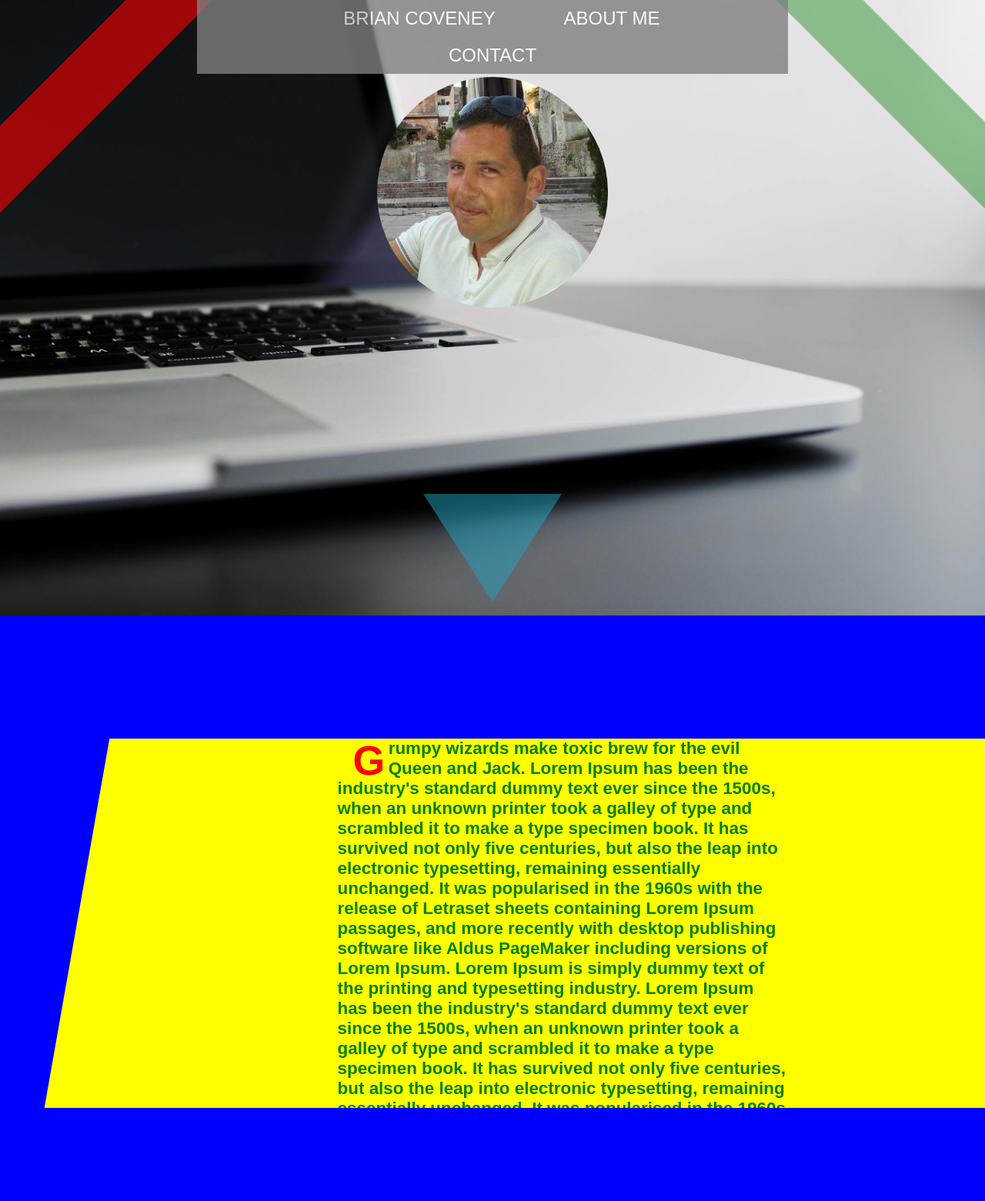
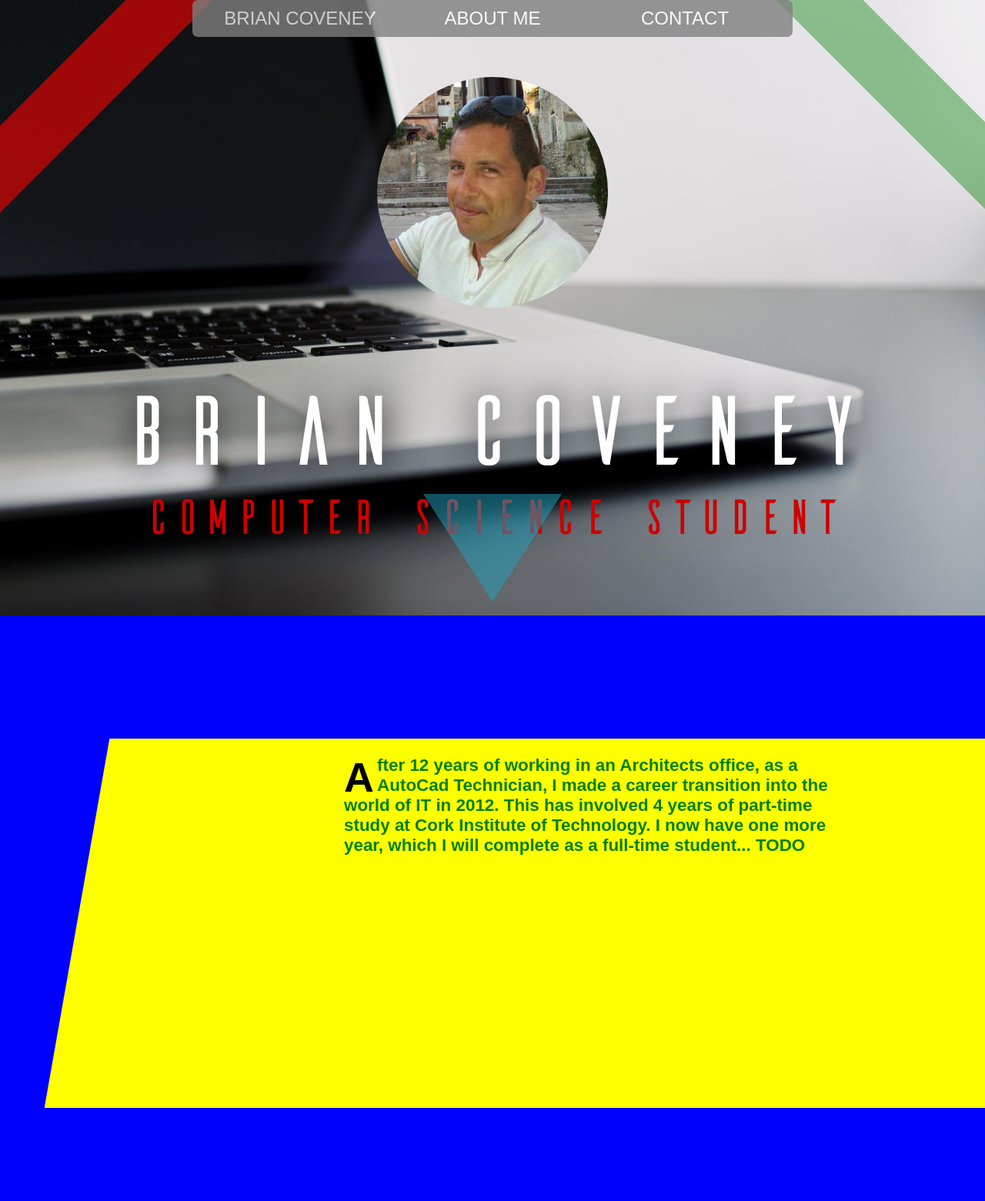
Before and after one commit to BrianCoveney/PersonalSite, a website: page index.html in a window 1280 px wide. Shown: the top 1561 px of the page at 77% size. Drawn offline with Linux system fonts and the light colour scheme.

Commit message:
UI changes

```diff
--- a/index.html
+++ b/index.html
@@ -19,8 +19,11 @@
     <div id="part1" class="fullscreen_img_container">
         <div class="fullscreen_img">
             <span id="circle_profile_pic"></span>
-            <a href="#part2"><span id="triangle"></span>
-            </a>
+            <div class="txt_over_main_img">
+                <p><span>Brian Coveney</span><br >
+                    Computer Science Student </p>
+            </div>
+            <a href="#part2"><span id="triangle"></span></a>
         </div>
         <div class="rect topLhs"></div>
         <div class="rect topRhs"></div>
@@ -28,7 +31,10 @@
     <section id="part2">
         <div class="section_inner">
             <p>
-                Grumpy wizards make toxic brew for the evil Queen and Jack. Lorem Ipsum has been the industry's standard dummy text ever since the 1500s, when an unknown printer took a galley of type and scrambled it to make a type specimen book. It has survived not only five centuries, but also the leap into electronic typesetting, remaining essentially unchanged. It was popularised in the 1960s with the release of Letraset sheets containing Lorem Ipsum passages, and more recently with desktop publishing software like Aldus PageMaker including versions of Lorem Ipsum. Lorem Ipsum is simply dummy text of the printing and typesetting industry. Lorem Ipsum has been the industry's standard dummy text ever since the 1500s, when an unknown printer took a galley of type and scrambled it to make a type specimen book. It has survived not only five centuries, but also the leap into electronic typesetting, remaining essentially unchanged. It was popularised in the 1960s with the release of Letraset sheets containing Lorem Ipsum passages, and more recently with desktop publishing software like Aldus PageMaker including versions of Lorem Ipsum.
+                After 12 years of working in an Architects office, as a AutoCad Technician,
+                I made a career transition into the world of IT in 2012.
+                This has involved 4 years of part-time study at Cork Institute of Technology.
+                I now have one more year, which I will complete as a full-time student... TODO
             </p>
         </div>
     </section>
--- a/src/scss/main.scss
+++ b/src/scss/main.scss
@@ -53,11 +53,13 @@ header {
 nav {
   background-color: grey;
   align-self: center;
-  max-width: 60%;
+  min-width: 60%;
   opacity: 0.8;
   position: fixed;
   top: 0;
   z-index: 2;
+  border-radius: 7px;
+
 
 
 
@@ -69,13 +71,13 @@ nav {
     margin: 0;
     padding: 0;
 
-    li:first-child{
-      margin-left: 30px;
-    }
 
-    li:last-child{
-      margin-right: 30px;
-    }
+    li:nth-of-type(1){ margin-left: 30px; }
+
+    li:nth-of-type(2){ margin: 0 30px 0 30px; }
+
+    li:nth-of-type(3){ margin-right: 30px; }
+
 
     a {
       font-size: 24px;
@@ -87,7 +89,6 @@ nav {
       text-align: center;
       width: 200px;
       padding: 0.625rem;
-      margin-left: 30px;
       display: inline-block;
 
       &:hover {
@@ -130,11 +131,33 @@ main {
       background: url('../images/typing2.jpg') no-repeat center center;
       background-size: cover;
       min-height: 100vh;
-      //transform: skew(10deg);
       z-index: -1;
       min-width: 100vw;
       height: auto;
       width: auto;
+
+
+      .txt_over_main_img{
+        font-family: Ailerons;
+        margin-top: 0;
+        text-align: center;
+
+
+        p span{
+          color: #fff;
+          font-size: 8rem;
+          text-shadow: 0 0 3rem #000;
+
+        }
+
+        p{
+          color: #cc0000;
+          display: inline-block;
+          font-size: 4rem;
+
+        }
+
+      }
 
     }
 
@@ -201,7 +224,7 @@ main {
 
     }
 
-    // remove Firefox blue border
+    // removes Firefox blue border
     a:focus {
       outline: 0;
     }
@@ -233,9 +256,9 @@ section {
 
     p{
       font-size: 1.4em;
-      width:26em;
+      width:50%;
       margin:auto;
-      margin-bottom:1em;
+      margin-top:1em;
       transform:skew(10deg);
       font-weight: bold;
     }
@@ -246,9 +269,8 @@ section {
       margin-top: -0.05em;
       margin-right: .08em;
       margin-bottom: -0.2em;
-      color: red;
+      color: black;
       transform:skew(10deg);
-      margin-left: 20px;
 
     }
 
@@ -271,7 +293,7 @@ section {
 }
 
 article {
-  background-color: orange;
+  background-color: #fff;
   min-height: 80vh;
   flex-basis: 50%;
   padding-top: 100px;
@@ -290,6 +312,7 @@ article {
   }
 
   .content2{
+    color: red;
 
   }
 
```
Also changed, not shown: dist/css/main.css.
